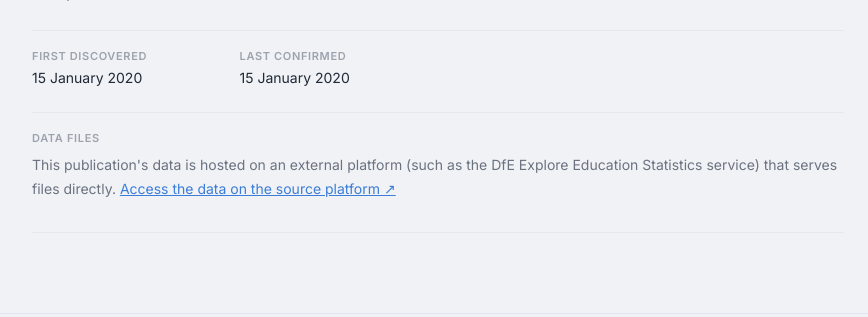
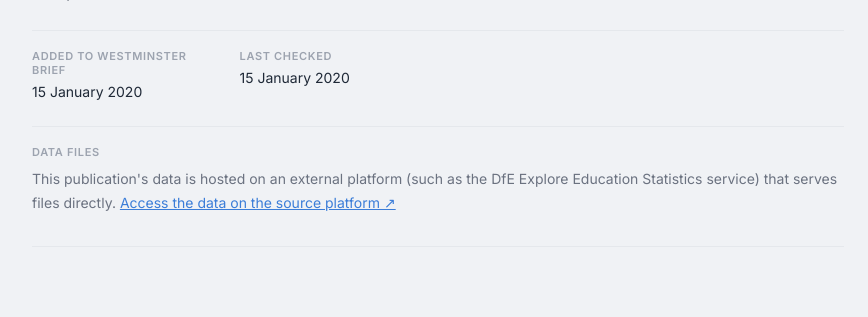
Before and after one commit to markyf801/Westminsterbrief, a Flask app: template templates/stats_catalogue_detail.html in a window 1280 px wide. Shown: the part 583-900 px from the top of the page, without its empty margins (202-1070 px from the left). Run offline with Flask 3, Linux system fonts and the light colour scheme; the template is opened without the code that fills it: most values are stand-ins (such as "Sample title", 1, 10 or a date in 2020); some libraries are stand-ins or nearby versions.

Commit message:
Fix: relabel internal dates to avoid confusion with publication date

```diff
--- a/templates/stats_catalogue_detail.html
+++ b/templates/stats_catalogue_detail.html
@@ -124,11 +124,11 @@
     <div class="sd-section">
         <div class="sd-meta-grid">
             <div>
-                <div class="sd-label">First discovered</div>
-                <div class="sd-value">{{ pub.discovered_at.strftime('%d %B %Y') if pub.discovered_at else '—' }}</div>
+                <div class="sd-label">Added to Westminster Brief</div>
+                <div class="sd-value">{{ pub.discovered_at.strftime('%d %B %Y') if pub.discovered_at else pub.first_seen_at.strftime('%d %B %Y') if pub.first_seen_at else '—' }}</div>
             </div>
             <div>
-                <div class="sd-label">Last confirmed</div>
+                <div class="sd-label">Last checked</div>
                 <div class="sd-value">{{ pub.last_seen_at.strftime('%d %B %Y') if pub.last_seen_at else '—' }}</div>
             </div>
         </div>
```
